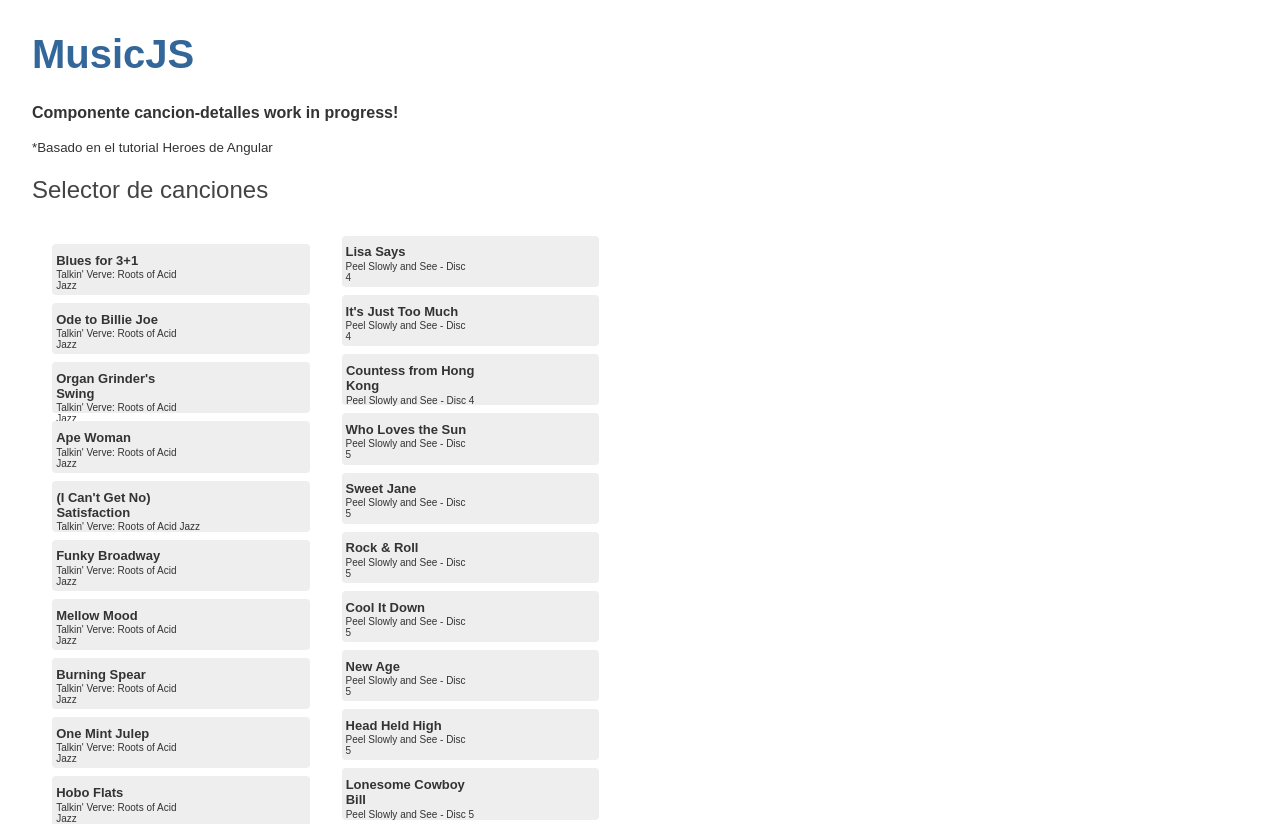
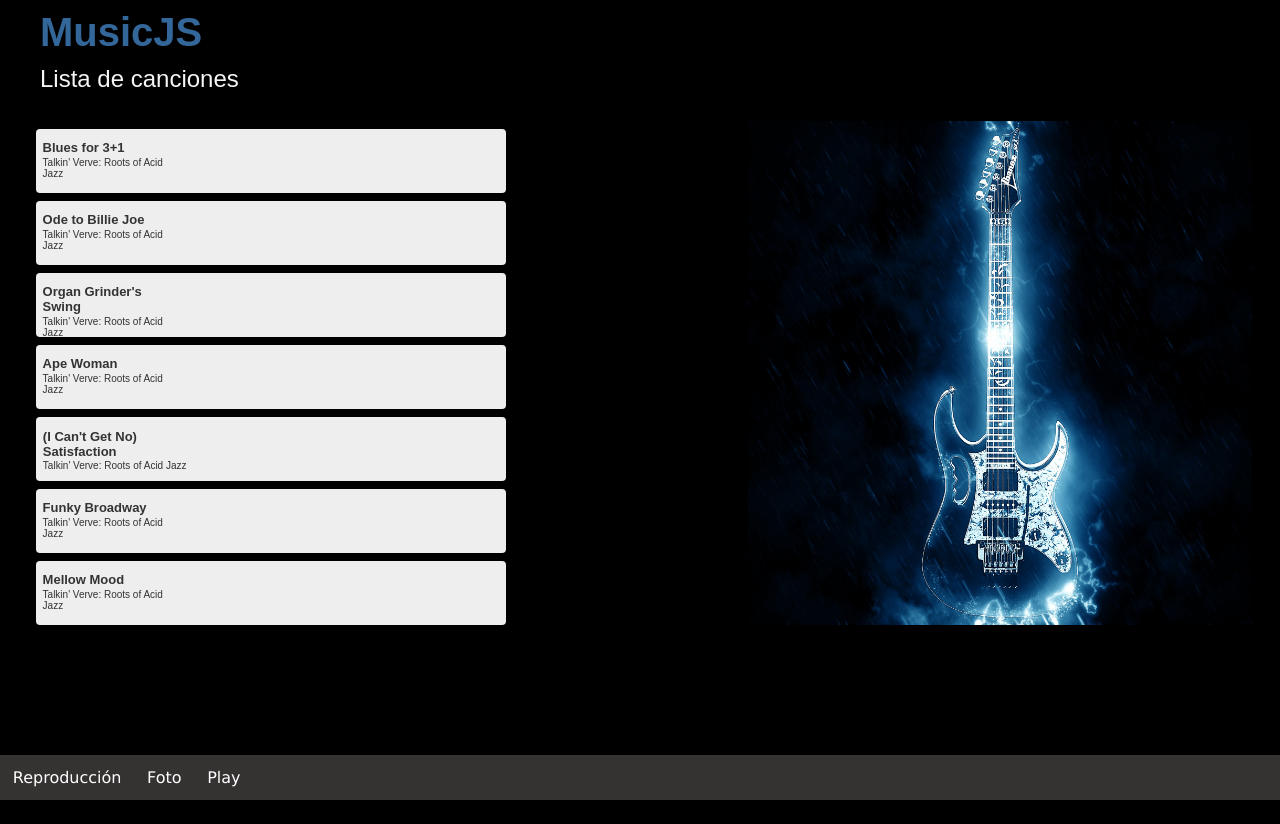
Before and after one commit to BeatrizMV/MusicJS, an Angular app: page / in a window 1280 px wide. Shown: the top 824 px of the page. After the commit the page ends 800 px from the top, so only its background shows below. Built offline with nearby package versions, Linux system fonts and the light colour scheme.

Commit message:
cambio completo de estilos css, inclusion de foto portada y arreglos de margenes.

```diff
--- a/src/app/app.component.css
+++ b/src/app/app.component.css
@@ -0,0 +1,4 @@
+h1{
+    padding-left: 40px;
+    padding-top: 10px;
+  }
--- a/src/app/cancion-detalles/cancion-detalles.component.css
+++ b/src/app/cancion-detalles/cancion-detalles.component.css
@@ -3,7 +3,7 @@
   margin: 0 0 2em 0;
   list-style-type: none;
   padding: 0;
-  width: auto;
+  width: 100%;
 }
 .songs li {
   cursor: pointer;
@@ -12,20 +12,20 @@
   background-color: #EEE;
   margin: .5em;
   padding: .3em 0;
-  height: 2.6em;
+  height: 4em;
   border-radius: 4px;
 }
 .songs li:hover {
-  color: #607D8B;
+  color: #369;
   background-color: #DDD;
   left: .1em;
 }
 .songs li.selected {
-  background-color: #CFD8DC;
+  background-color: #369;
   color: white;
 }
 .songs li.selected:hover {
-  background-color: #BBD8DC;
+  background-color: #369;
   color: white;
 }
 .songs .badge {
@@ -52,7 +52,24 @@ div{
   margin: 1%;
 }
 .list{
-  columns: 2;
+  overflow:scroll;
+  flex-grow: 1;
+}
+.fondo{
+  /*height:800px;*/
+  width:500px;
+  flex-grow: 1;
+  display: flex;
+  justify-content: flex-end;
+}
+.imagenFondo{
+  max-width:100%;
+  max-height:100%;
+}
+.contenedor{
+  padding: 1em;
+  display: flex;
+  height: 70vh;
 }
 span{
   padding-right: 0.3em;
@@ -67,3 +84,7 @@ span{
   display: block;
   font-size: x-small;
 }
+h2{
+  padding-left: 40px;
+  padding-top: 10px;
+}
--- a/src/app/cancion-detalles/cancion-detalles.component.html
+++ b/src/app/cancion-detalles/cancion-detalles.component.html
@@ -1,6 +1,5 @@
-<p><strong>Componente cancion-detalles work in progress!</strong></p>
-<p><small>*Basado en el tutorial Heroes de Angular</small></p>
-<h2>Selector de canciones</h2>
+<h2>Lista de canciones</h2>
+<main class="contenedor">
 <div class="list">
   <ul class="songs">
     <!--Don't forget the asterisk (*) in front of ngFor. It's a critical part of the syntax-->
@@ -13,7 +12,10 @@
     </li>
   </ul>
 </div>
-
+<div class="fondo">
+    <img class="imagenFondo" src="assets/images/fondo.jpg"/>
+</div>
+</main>
 <div>
   <app-detallescancion [song]="selectedSong"></app-detallescancion>
 </div>
--- a/src/app/detallescancion/detallescancion.component.css
+++ b/src/app/detallescancion/detallescancion.component.css
@@ -2,3 +2,7 @@ all span{
   text-align: left;
   font-weight: bolder;
 }
+
+div {
+  color:whitesmoke;
+}
--- a/src/app/nav-menu/nav-menu.component.css
+++ b/src/app/nav-menu/nav-menu.component.css
@@ -1,9 +1,9 @@
 .selected{
-  background-color: tomato;
+  background-color: #369;;
 }
 
 .nav-item:hover{
-  color: tomato;
+  color: #369;
   cursor: pointer;
 }
 
@@ -19,7 +19,8 @@
 
 #nav-menu{
   padding: 0%;
-  margin: 1%;
   width: 100%;
-  background-color: gray;
+  background-color: #353232;
+  position: fixed;
+  bottom: 0px;
 }
--- a/src/app/nav-menu/nav-menu.component.ts
+++ b/src/app/nav-menu/nav-menu.component.ts
@@ -8,9 +8,9 @@ import { Component, OnInit } from '@angular/core';
 export class NavMenuComponent implements OnInit {
 
   public items =[
-    "Inicio",
-    "Buscar",
-    "Biblioteca"
+    "Reproducción",
+    "Foto",
+    "Play"
   ];
 
   public selectedItem:string
--- a/src/styles.css
+++ b/src/styles.css
@@ -1,18 +1,23 @@
 /* You can add global styles to this file, and also import other style files */
+* {
+  margin: 0;
+  padding: 0;
+  box-sizing: border-box;
+}
 
-/* Estilos de prueba - no incluir en el desarrollo */
 h1 {
   color: #369;
   font-family: Arial, Helvetica, sans-serif;
   font-size: 250%;
 }
 h2, h3 {
-  color: #444;
+  color: whitesmoke;
   font-family: Arial, Helvetica, sans-serif;
   font-weight: lighter;
 }
 body {
-  margin: 2em;
+  margin: 0px;
+  background-color: black;
 }
 body, input[type="text"], button {
   color: #333;
```
Also changed, not shown: src/assets/images/fondo.jpg (added).
